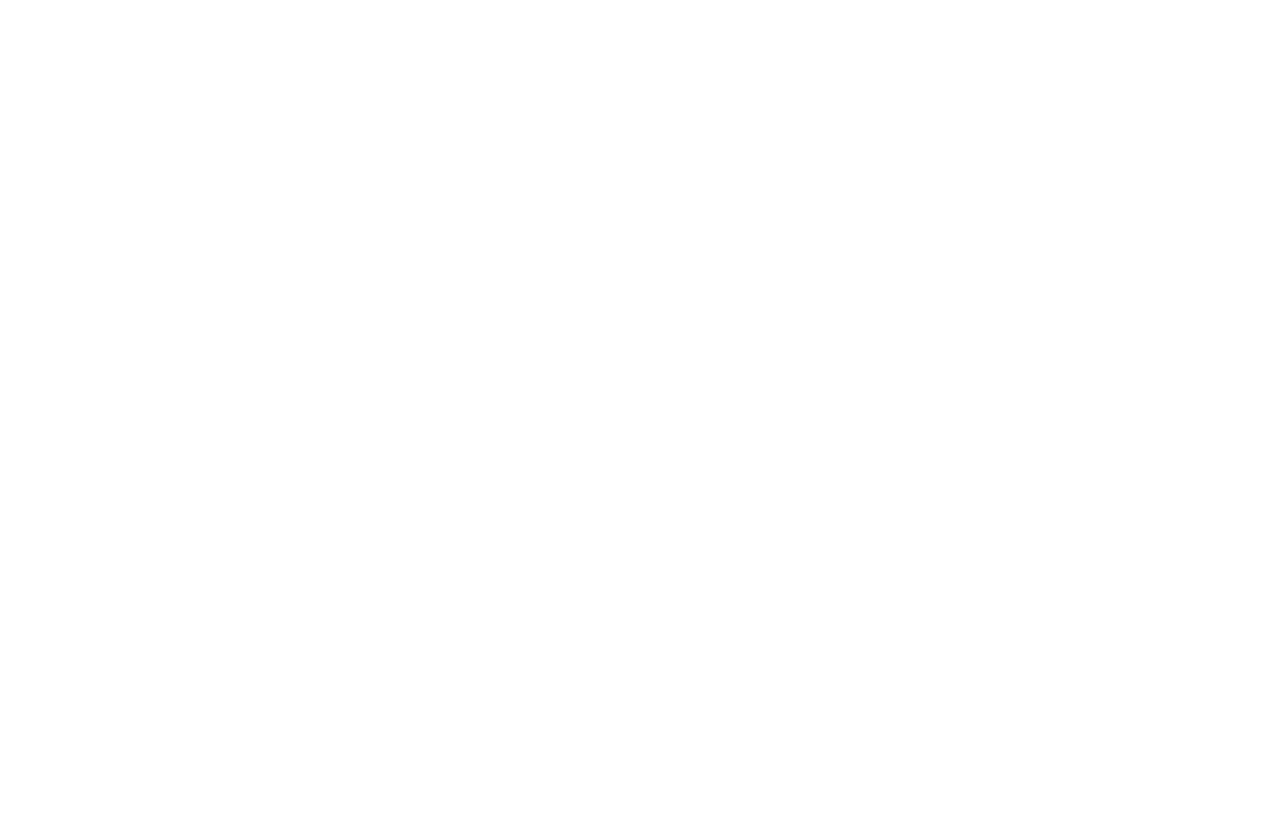
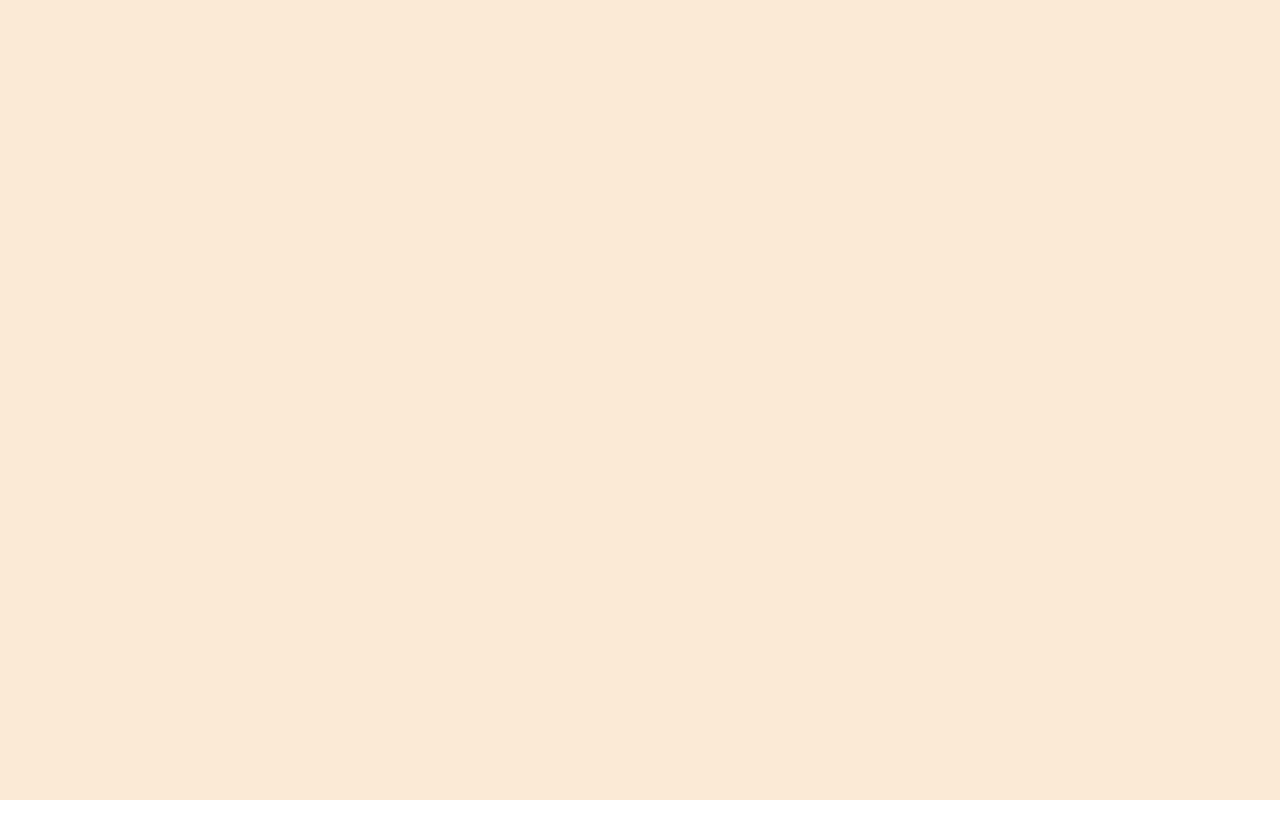
Before and after one commit to KianaKadivar/k-brand, a plain HTML site: page index.html in a window 1280 px wide. Before the commit the page ends 800 px from the top, so only its background shows below. Drawn offline with nearby package versions, Linux system fonts and the light colour scheme.

Commit message:
feat: add horizontal scroll animation with GSAP ScrollTrigger
- Implemented a timeline pinned to .main-wrapper.
- Synced horizontal x movement with scroll using ScrollTrigger.
- Applied minor style adjustment for layout consistency.

```diff
--- a/css/style.css
+++ b/css/style.css
@@ -3,3 +3,18 @@
     margin: 0;
     box-sizing: border-box;
 }
+
+section{
+    height: 100vh;
+    width: 100vw;
+    flex-shrink: 0;
+}
+.section-1{
+    background-color: antiquewhite;
+}
+.section-2{
+    background-color: aqua;
+}
+.main-wrapper{
+    display: flex;
+}
--- a/index.html
+++ b/index.html
@@ -1,12 +1,18 @@
 <!DOCTYPE html>
 <html lang="en">
-<head>
-    <meta charset="UTF-8">
-    <meta name="viewport" content="width=device-width, initial-scale=1.0">
-    <link rel="stylesheet" href="css/style.css">
+  <head>
+    <meta charset="UTF-8" />
+    <meta name="viewport" content="width=device-width, initial-scale=1.0" />
+    <link rel="stylesheet" href="css/style.css" />
     <title>kkk.</title>
-</head>
-<body>
+  </head>
+  <body>
+    <div class="main-wrapper">
+      <section class="section-1"></section>
+      <section class="section-2"></section>
+    </div>
+<script src="https://cdnjs.cloudflare.com/ajax/libs/gsap/3.12.5/gsap.min.js"></script>
+<script src="https://cdnjs.cloudflare.com/ajax/libs/gsap/3.12.5/ScrollTrigger.min.js"></script>
     <script src="js/script.js"></script>
-</body>
+  </body>
 </html>
--- a/js/script.js
+++ b/js/script.js
@@ -1 +1,19 @@
 "use strict"
+
+const container=document.querySelector(".main-wrapper")
+
+let tl=gsap.timeline({
+    scrollTrigger:{
+        trigger:container,
+        scrub:1,
+        pin:true,
+        start:"top top",
+        end:"+=1000"
+    }
+})
+.to(container,{
+    x:()=>
+        -(container.scrollWidth - document.documentElement.clientWidth) + "px",
+    ease:"none",
+    duration:1,
+})
```
